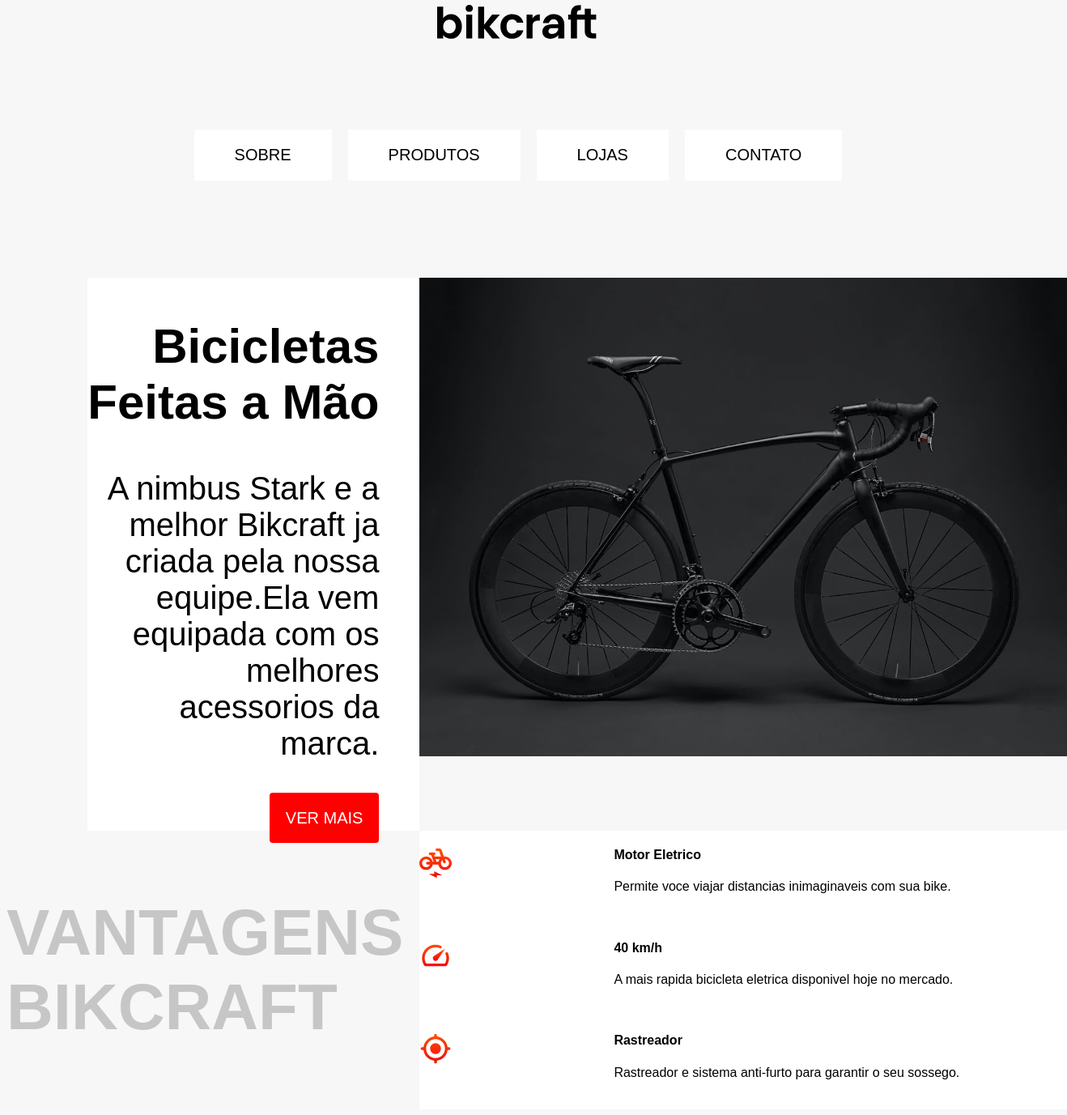
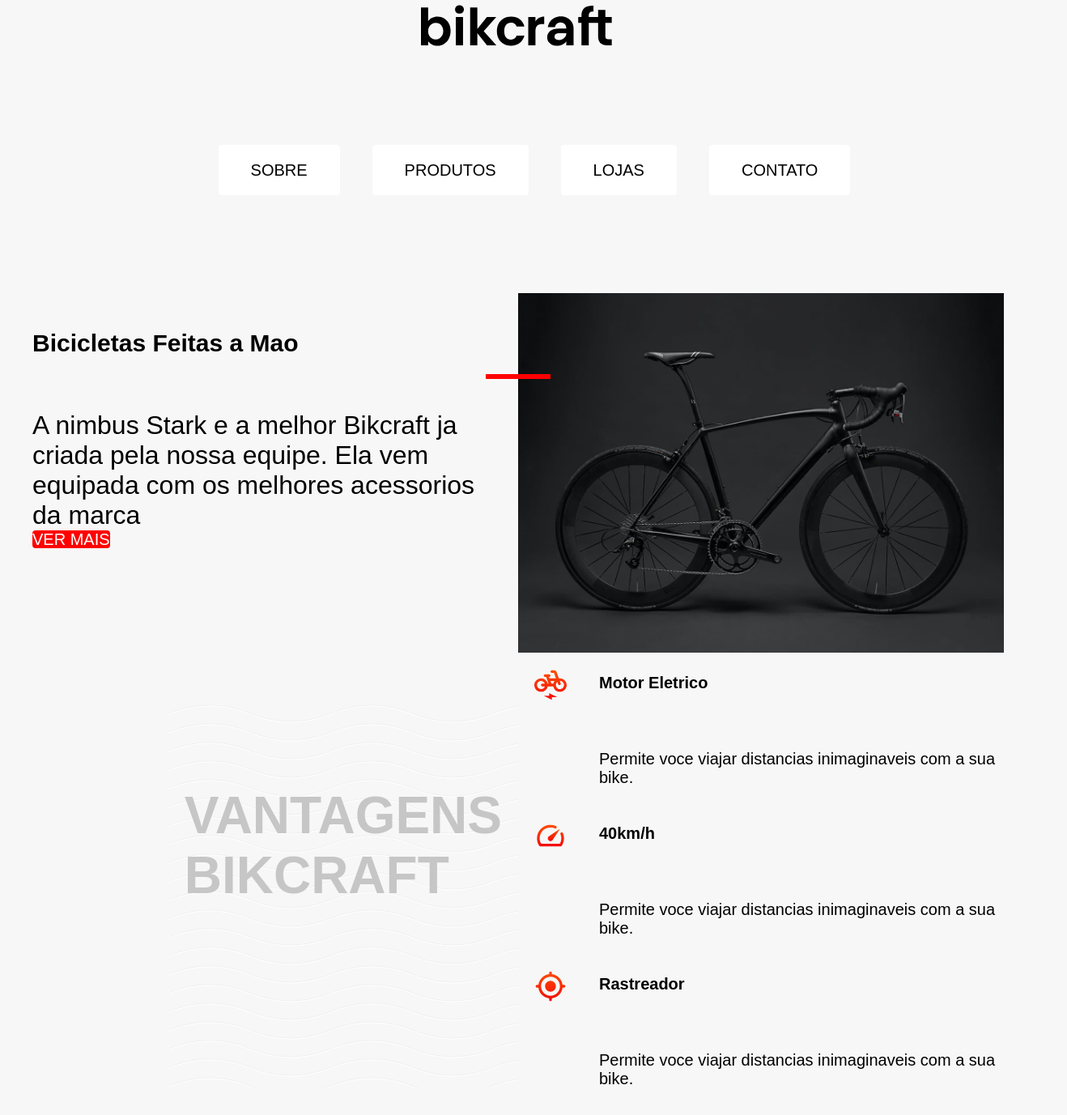
Before and after one commit to gabriel090752/css-exercises, a plain HTML site: page bicycle-1/index.html in a window 1280 px wide. Shown: the part 97-1474 px from the top of the page at 81% size, 1318 px wide, since content can reach past the window. After the commit the page ends 1449 px from the top, so only its background shows below. Drawn offline with Linux system fonts and the light colour scheme.

Commit message:
added details,better positioning

```diff
--- a/bicycle-1/index.html
+++ b/bicycle-1/index.html
@@ -2,53 +2,41 @@
 <html lang="en">
     <head>
         <meta charset="UTF-8">
-        <title>Title</title>
+        <title>bikcraft</title>
         <link rel="stylesheet" href="style.css">
     </head>
     <body>
+        <header>
         <img class="logo" src="img/bikcraft.svg" alt="logo">
+        <nav>
+            <ul class="link-bar">
+                <li><a href="/">SOBRE</a> </li>
+                <li><a href="/">PRODUTOS</a> </li>
+                <li><a href="/">LOJAS</a> </li>
+                <li><a href="/">CONTATO</a> </li>
+            </ul>
+        </nav>
+        </header>
+        <div class="description-and-images">
+            <article>
+                <h2>Bicicletas Feitas a Mao</h2>
+                <p>A nimbus Stark e a melhor Bikcraft ja criada pela nossa equipe. Ela vem equipada com os melhores acessorios da marca</p>
+                <a class="button2" href="/">VER MAIS</a>
+            </article>
+            <img src="img/bicicleta.jpg" alt="bicicleta">
+            <p class="advantages">VANTAGENS<br>BIKCRAFT</p>
+            <div class="benefits">
 
-        <div class="buttons">
-            <p>SOBRE</p>
-            <p>PRODUTOS</p>
-            <p>LOJAS</p>
-            <p>CONTATO</p>
-        </div>
-
-        <div class="description-and-image">
-            <div class="text">
-            <h2>Bicicletas Feitas a Mão</h2>
-            <p>A nimbus Stark e a melhor Bikcraft ja criada pela nossa equipe.Ela vem equipada com os melhores acessorios da marca.</p>
-                <a href="/">VER MAIS</a>
+                <img class="image" src="img/eletrica.svg" alt="eletric">
+                <h4>Motor Eletrico</h4>
+                <p>Permite voce viajar distancias inimaginaveis com a sua bike.</p>
+                <img class="image" src="img/velocidade.svg" alt="speed">
+                <h4>40km/h</h4>
+                <p>Permite voce viajar distancias inimaginaveis com a sua bike.</p>
+                <img class="image" src="img/rastreador.svg" alt="tracker">
+                <h4>Rastreador</h4>
+                <p>Permite voce viajar distancias inimaginaveis com a sua bike.</p>
             </div>
-            <div class="opaque">
-                <p>VANTAGENS
-                <br>   BIKCRAFT</p>
-
-            </div>
-
-            <img src="img/bicicleta.jpg" alt="bicicleta">
-
-            <div class="benefits">
-                <img src="img/eletrica.svg" alt="eletrica">
-                <div>
-                    <h4>Motor Eletrico</h4>
-                    <p>Permite voce viajar distancias inimaginaveis com sua bike.</p>
-                </div>
-                <img src="img/velocidade.svg" alt="velocidade">
-                <div>
-                    <h4>40 km/h</h4>
-                    <p>A mais rapida bicicleta eletrica disponivel hoje no mercado.</p>
-                </div>
-                <img src="img/rastreador.svg" alt="rastreador">
-                <div>
-                    <h4>Rastreador</h4>
-                    <p>Rastreador e sistema anti-furto para garantir o seu sossego.</p>
-                </div>
-
-
-            </div>
-
         </div>
     </body>
 </html>
--- a/bicycle-1/style.css
+++ b/bicycle-1/style.css
@@ -1,83 +1,108 @@
-body{
+html{
+    font-family: Arial,sans-serif;
     background: #f7f7f7;
-    font-family: Arial;
+    font-size: 20px;
 }
 .logo{
-    display: block;
+    display: flex;
+    margin-left: auto;
     margin-right: auto;
-    margin-left: auto;
-    margin-top: 100px;
-    width: 200px;
-    height: auto;
-}
-.buttons p{
-    padding: 20px 50px;
-    background: rgb(255,255,255);
-    font-size: 20px;
-}
-.buttons{
-    display:flex;
-    justify-content: center;
-    gap: 20px;
-    margin-top: 90px;
+    width: 12rem;
+    margin-top: 5rem;
 }
 
+.link-bar{
+    list-style: none;
+    display: flex;
+    justify-content: center;
+    gap: 2rem;
+    margin: 7rem 0;
+}
+.link-bar a {
+    text-decoration: none;
+    background-color: white;
+    color: black;
+    padding: 1rem 2rem;
+    border-radius: 4px;
 
-.text{
-    background-color: white;
-    font-size: 40px;
-    margin-left: 100px;
-    justify-items: end;
-    text-align: end;
-    padding-right: 50px;
+}
+.link-bar a:hover{
+    background-color: red;
 }
 
-a{
+.button2{
     text-decoration: none;
-    background-color: red;
-    font-size: 20px;
-    padding: 20px;
+    background: red;
+    /*padding: 1rem 2rem;*/
+    border-radius: 4px;
     color: white;
-    border-radius: 4px;
+    margin-top: 10rem;
+
+}
+article p{
+    font-size: 32px;
+}
+article{
+    width: 29rem;
+    justify-self: end;
+    padding: 1rem;
 }
 
-.description-and-image img{
-    height: auto;
-    width: 800px;
-    margin-right: 200px;
+article h2:after{
+    content: "";
+    display: inline-block;
+    width: 4rem;
+    height: 0.3rem;
+    background: red;
+    position:relative;
+    margin-left:28rem;
 }
-.description-and-image{
+.description-and-images{
+    display: grid;
+    grid-template-columns: 1fr 1fr;
+    justify-items: end;
+}
+
+.description-and-images img{
+    width: 30rem;
+    grid-column: 2;
+    justify-self: start;
+}
+
+.advantages{
+    display: inline-block;
+    font-size: 64px;
+    grid-column: 1;
+    font-weight: bold;
+    color: #c6c6c6;
+    background-image: url("img/onda.svg");
+    padding: 5rem 1rem;
+}
+
+.benefits h4,p{
+    margin-bottom: 0;
+}
+.benefits{
+    margin-right: auto;
     display:grid;
-    grid-template-columns: 1fr 1fr;
-    margin-top: 100px;
-    justify-items: end;
+    grid-template-columns: auto 1fr;
+    gap: 1rem;
 
 }
-
-.opaque{
-    grid-row: 2;
-    color: #c6c6c6;
-    font-size: 80px;
-    font-weight: bold;
-    margin-right: 20px;
-   ;
+.benefits:nth-child(odd){
+    background-color: #c6c6c6;
 }
 
 .benefits{
-    display:grid;
-    grid-template-columns: 1fr 4fr;
-    background: white;
-    margin-right: 200px;
+    text-decoration: none;
 }
-.benefits img{
-    width: 40px;
+.benefits .image{
+    width: 2rem;
     grid-column: 1;
-    margin-top: 20px;
-    margin-left: auto;
+    margin: 1rem 1rem;
+
 
 }
-
-.benefits div{
-    grid-column: 2;
-
+.benefits p{
+    grid-column: 2  ;
 }
```
Also changed, not shown: bicycle-1/img/onda.svg (added).
